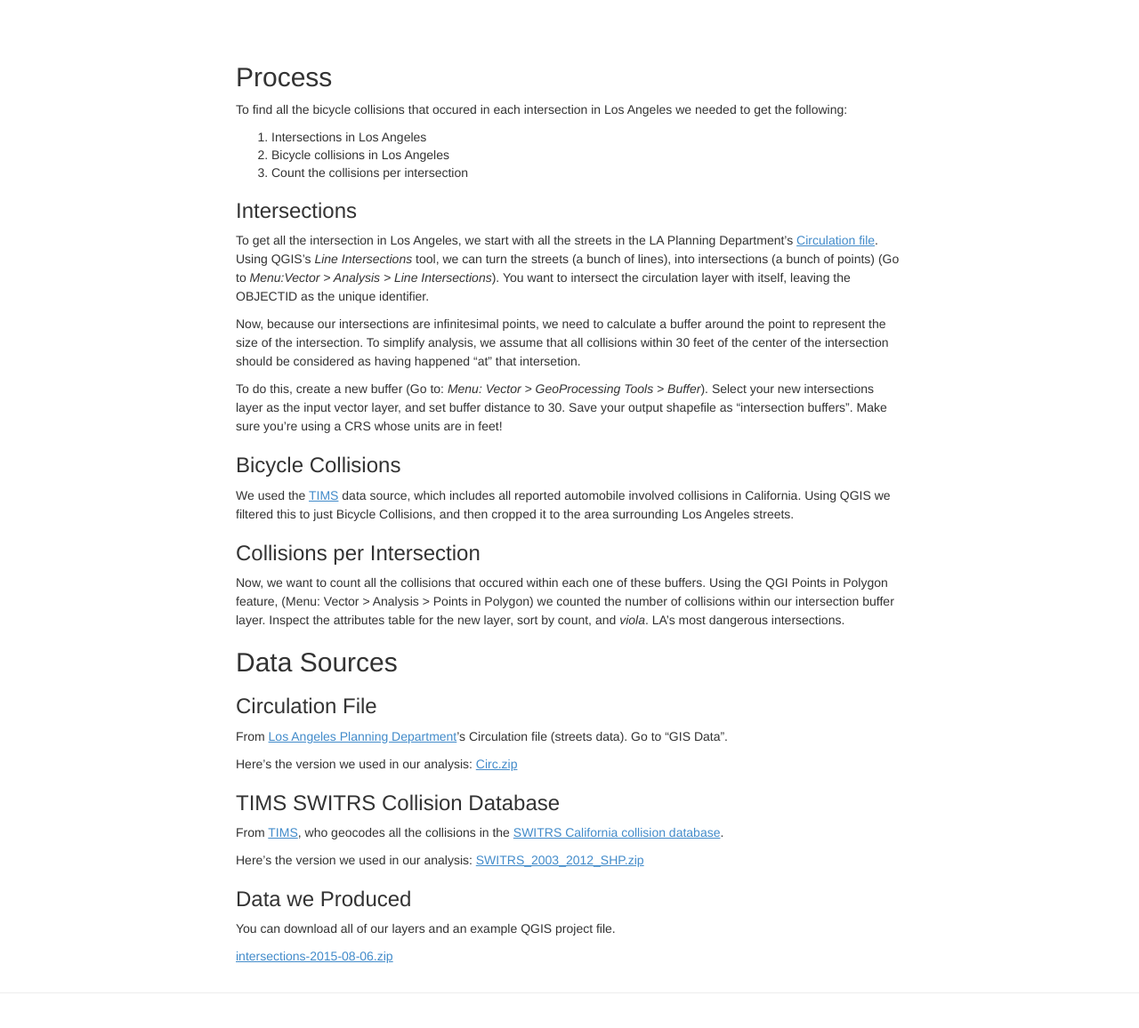
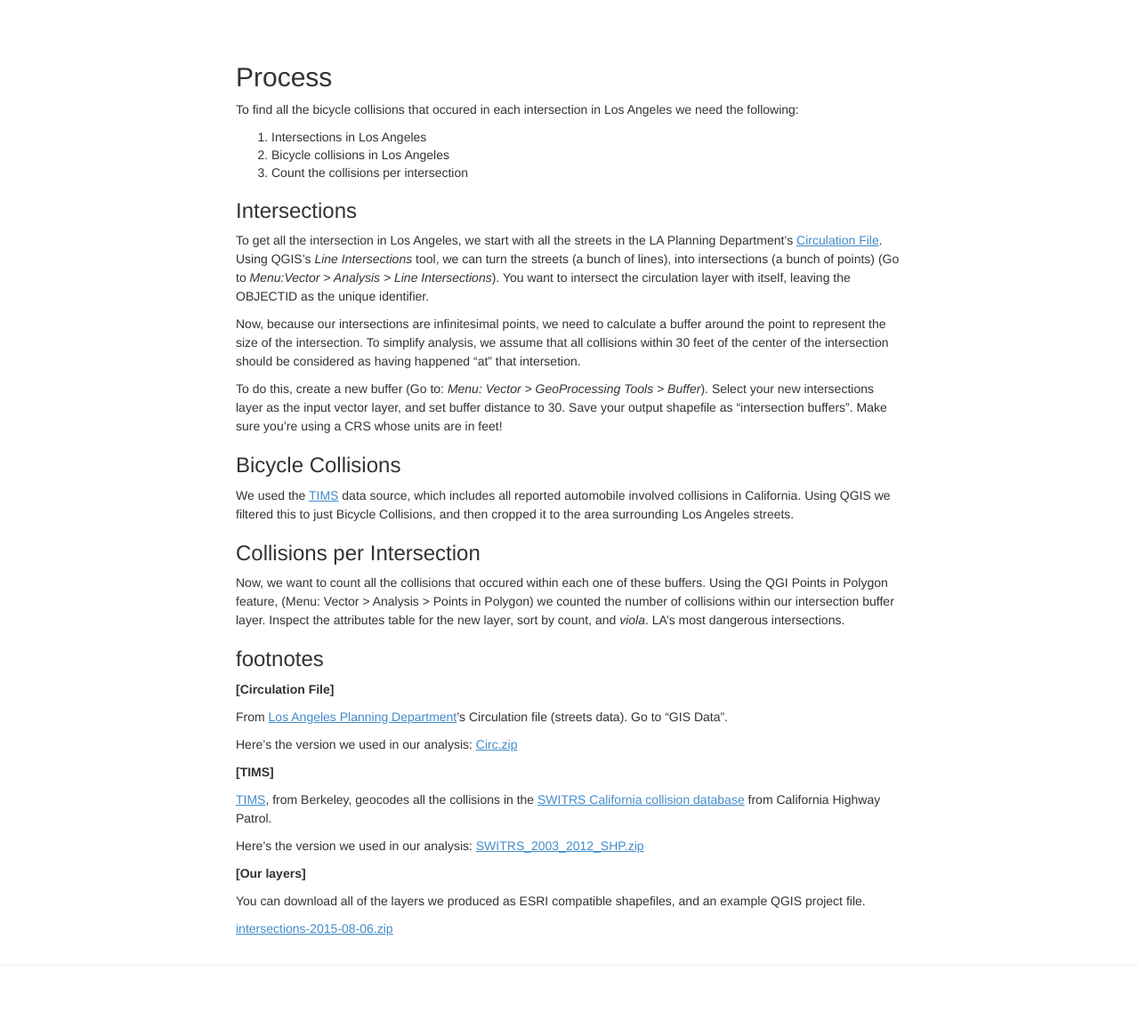
Before and after one commit to jackpine/jackpine.github.com, a Jekyll site: the page built from michael/_posts/2015-08-06-dangerous-cycling-intersections-in-los-angeles.md, in a window 1280 px wide and 1400 px high, scrolled down 462 px. Shown: the part 148-1304 px from the top of the window at 89% size. Built offline with Jekyll 4.4.1, drawn with Linux system fonts in a browser that asks for light colours; nearby versions of some CDN libraries; Markdown is read by kramdown in place of the engine named in the settings.

Commit message:
footnote style

```diff
--- a/michael/_posts/2015-08-06-dangerous-cycling-intersections-in-los-angeles.md
+++ b/michael/_posts/2015-08-06-dangerous-cycling-intersections-in-los-angeles.md
@@ -7,11 +7,10 @@ published: true
 image: bikes-in-front-of-union-station.jpg
 ---
 
-Process
--------
+## Process
 
 To find all the bicycle collisions that occured in each intersection in Los
-Angeles we needed to get the following:
+Angeles we need the following:
 
 1. Intersections in Los Angeles
 2. Bicycle collisions in Los Angeles
@@ -20,7 +19,7 @@ Angeles we needed to get the following:
 ### Intersections
 
 To get all the intersection in Los Angeles, we start with all the streets in
-the LA Planning Department's [Circulation file](#data-circulation). Using
+the LA Planning Department's [Circulation File](#data-circulation). Using
 QGIS's *Line Intersections* tool, we can turn the streets (a bunch of lines),
 into intersections (a bunch of points) (Go to *Menu:Vector > Analysis > Line
 Intersections*). You want to intersect the circulation layer with itself,
@@ -52,24 +51,25 @@ collisions within our intersection buffer layer. Inspect the attributes
 table for the new layer, sort by count, and *viola*. LA's most dangerous
 intersections.
 
-Data Sources
-------------
+###footnotes
 
-### <a name="data-circulation"></a> Circulation File
+**<a name="data-circulation"></a>\[Circulation File\]**
 
 From [Los Angeles Planning Department](http://cityplanning.lacity.org/)'s
 Circulation file (streets data). Go to "GIS Data".
 
 Here's the version we used in our analysis: [Circ.zip](https://collision-la.s3-uswest-1.amazonaws.com/data/2015-08-06-dangerous-cycling-intersections-in-los-angeles/Circ.zip)
 
-### <a name="data-tims"></a> TIMS SWITRS Collision Database
+**<a name="data-tims"></a>\[TIMS\]**
 
-From [TIMS](http://tims.berkeley.edu/), who geocodes all the collisions in the [SWITRS California collision database](http://iswitrs.chp.ca.gov/).
+[TIMS](http://tims.berkeley.edu/), from Berkeley, geocodes all the collisions
+in the [SWITRS California collision database](http://iswitrs.chp.ca.gov/) from
+California Highway Patrol.
 
 Here's the version we used in our analysis: [SWITRS_2003_2012_SHP.zip](https://collision-la.s3-uswest-1.amazonaws.com/data/2015-08-06-dangerous-cycling-intersections-in-los-angeles/SWITRS_2003_2012_SHP.zip)
 
-### Data we Produced
+**[Our layers]**
 
-You can download all of our layers and an example QGIS project file.
+You can download all of the layers we produced as ESRI compatible shapefiles, and an example QGIS project file.
 
 [intersections-2015-08-06.zip](https://collision-la.s3-uswest-1.amazonaws.com/data/2015-08-06-dangerous-cycling-intersections-in-los-angeles/intersections-2015-08-06.zip)
```
